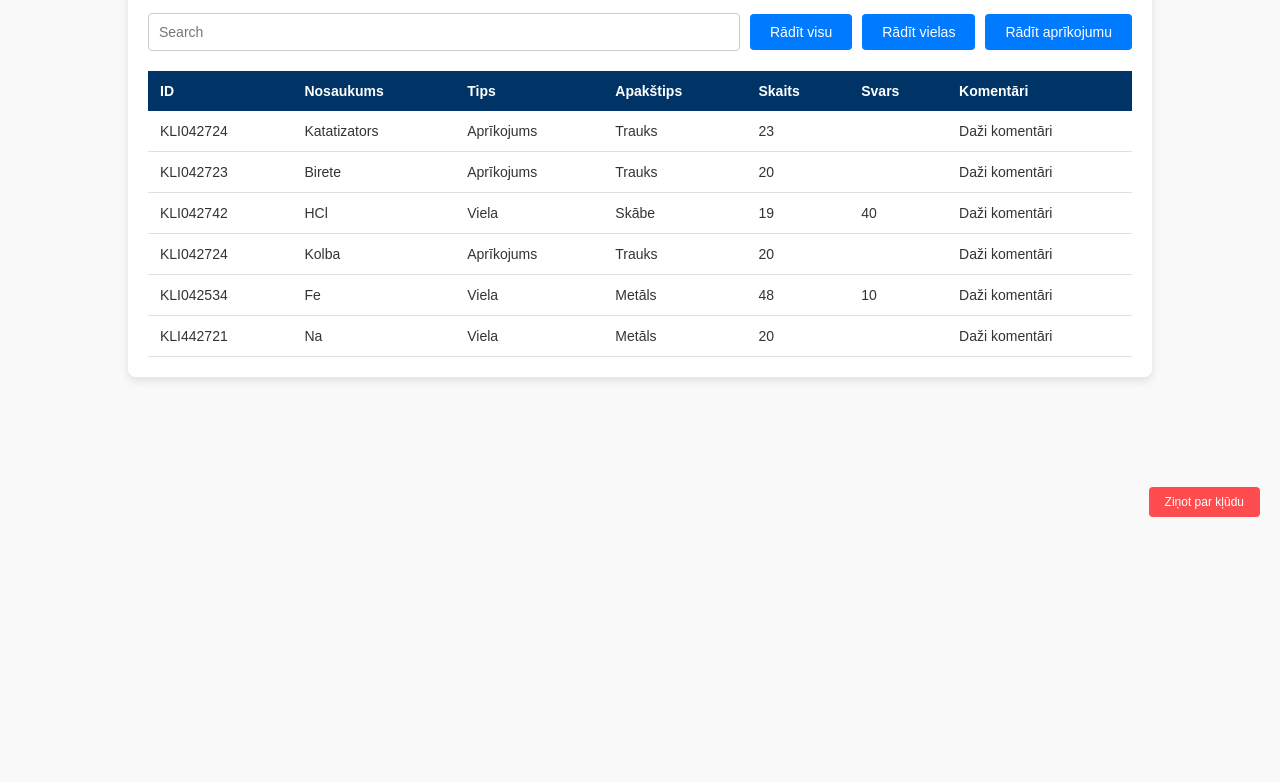
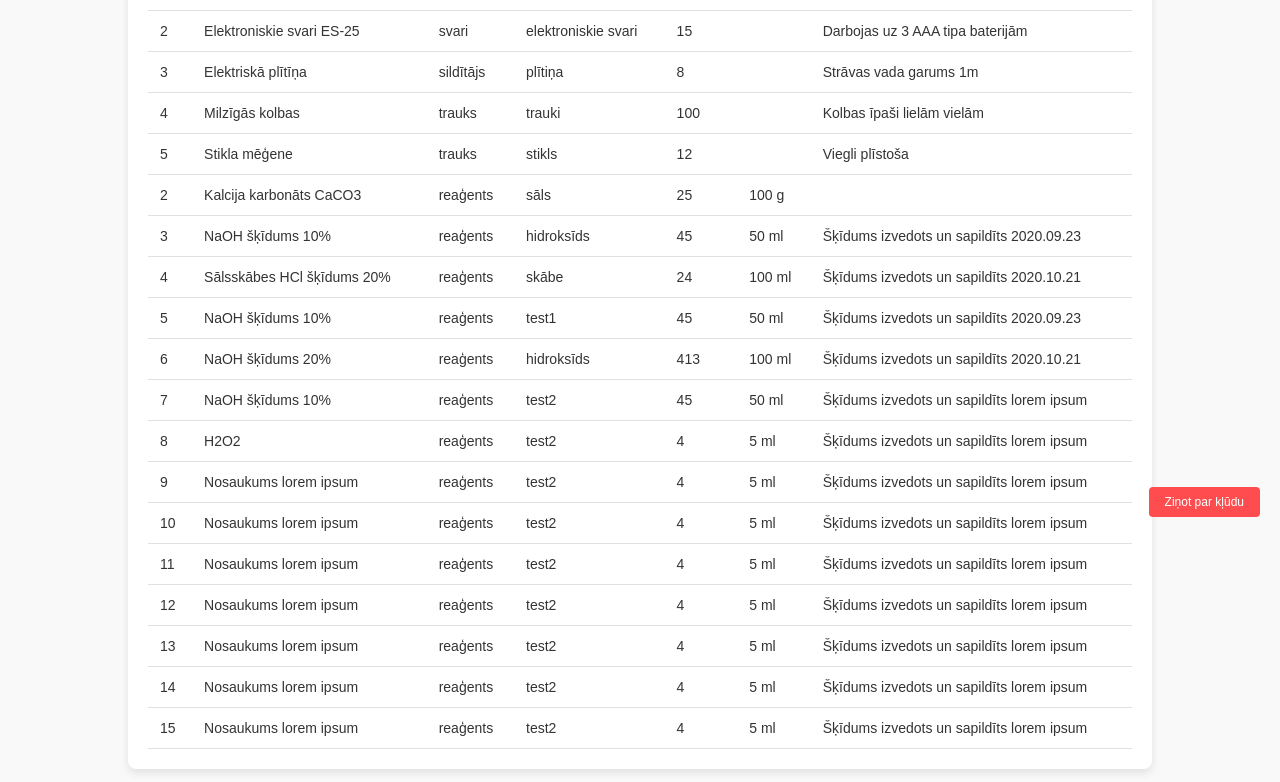
Before and after one commit to MarisJ1978/MD2, a plain HTML site: page data.html in a window 1280 px wide. Shown: the part 263-1045 px from the top of the page. Before the commit the page ends 800 px from the top, so only its background shows below. Drawn offline with Linux system fonts and the light colour scheme.

Commit message:
Add files via upload

```diff
--- a/data.html
+++ b/data.html
@@ -6,17 +6,17 @@
     <title>Publiskā datubāze</title>
     <link rel="stylesheet" href="styles.css">
 </head>
-<body>
+<body onload="showAll()">
     <div class="container">
         <a href="index.html" class="back-link">← Atpakaļ uz sākumlapu</a>
         <h1>Publiskā datubāze</h1>
         <p>Šajā datubāzē Tu vari apskatīt pieejamās vielas un aprīkojumu</p>
 
         <div class="search-filter">
-            <input type="text" placeholder="Search">
-            <button class="filter-btn">Rādīt visu</button>
-            <button class="filter-btn">Rādīt vielas</button>
-            <button class="filter-btn">Rādīt aprīkojumu</button>
+            <input type="text" placeholder="Search" id="searchInput">
+            <button class="filter-btn" onclick="loadAllData()">Rādīt visu</button>
+            <button class="filter-btn" onclick="loadVielasData()">Rādīt vielas</button>
+            <button class="filter-btn" onclick="loadInventarsData()">Rādīt aprīkojumu</button>
         </div>
 
         <table>
@@ -31,65 +31,69 @@
                     <th>Komentāri</th>
                 </tr>
             </thead>
-            <tbody>
-                <tr>
-                    <td>KLI042724</td>
-                    <td>Katatizators</td>
-                    <td>Aprīkojums</td>
-                    <td>Trauks</td>
-                    <td>23</td>
-                    <td></td>
-                    <td>Daži komentāri</td>
-                </tr>
-                <tr>
-                    <td>KLI042723</td>
-                    <td>Birete</td>
-                    <td>Aprīkojums</td>
-                    <td>Trauks</td>
-                    <td>20</td>
-                    <td></td>
-                    <td>Daži komentāri</td>
-                </tr>
-                <tr>
-                    <td>KLI042742</td>
-                    <td>HCl</td>
-                    <td>Viela</td>
-                    <td>Skābe</td>
-                    <td>19</td>
-                    <td>40</td>
-                    <td>Daži komentāri</td>
-                </tr>
-                <tr>
-                    <td>KLI042724</td>
-                    <td>Kolba</td>
-                    <td>Aprīkojums</td>
-                    <td>Trauks</td>
-                    <td>20</td>
-                    <td></td>
-                    <td>Daži komentāri</td>
-                </tr>
-                <tr>
-                    <td>KLI042534</td>
-                    <td>Fe</td>
-                    <td>Viela</td>
-                    <td>Metāls</td>
-                    <td>48</td>
-                    <td>10</td>
-                    <td>Daži komentāri</td>
-                </tr>
-                <tr>
-                    <td>KLI442721</td>
-                    <td>Na</td>
-                    <td>Viela</td>
-                    <td>Metāls</td>
-                    <td>20</td>
-                    <td></td>
-                    <td>Daži komentāri</td>
-                </tr>
+            <tbody id="tableBody">
+
             </tbody>
         </table>
 
     </div>
 	<button class="error-btn">Ziņot par kļūdu</button>
+
+    <script src="inventars.js"></script>
+    <script src="vielas.js"></script>
+
+    <script>
+		function populateTable(data) {
+            const tableBody = document.getElementById("tableBody");
+            const searchTerm = document.getElementById("searchInput").value.toLowerCase();
+            tableBody.innerHTML = ""; // Clear existing rows
+
+            // Filter data based on search term
+            const filteredData = data.filter(item => {
+                return (
+                    item.nosaukums.toLowerCase().includes(searchTerm) ||
+                    item.tips.toLowerCase().includes(searchTerm) ||
+                    item.apakstips.toLowerCase().includes(searchTerm)
+                );
+            });
+
+            // Populate the table with filtered data
+            filteredData.forEach(item => {
+                const row = document.createElement("tr");
+                row.innerHTML = `
+                    <td>${item.id}</td>
+                    <td>${item.nosaukums}</td>
+                    <td>${item.tips}</td>
+                    <td>${item.apakstips}</td>
+                    <td>${item.skaits}</td>
+                    <td>${item.daudzums || ""} ${item.mervienibas || ""}</td>
+                    <td>${item.komentari}</td>
+                `;
+                tableBody.appendChild(row);
+            });
+        }
+
+	</script>
+	<script>
+        function loadAllData() {
+            populateTable([...inventarsData, ...vielasData]);
+        }
+
+        function loadVielasData() {
+            populateTable(vielasData);
+        }
+
+        function loadInventarsData() {
+            populateTable(inventarsData);
+        }
+
+        function showAll() {
+			populateTable([...inventarsData, ...vielasData]);
+        }
+		document.getElementById("searchInput").addEventListener("input", () => {
+            showAll();
+        });
+    </script>
+
 </body>
 </html>
--- /dev/null
+++ b/inventars.js
@@ -0,0 +1,42 @@
+const inventarsData = [
+    {
+      "apakstips": "mehāniskie svari",
+      "id": 1,
+      "komentari": "",
+      "nosaukums": "Mehāniskie svari QWS",
+      "skaits": 5,
+      "tips": "svari"
+    },
+    {
+      "apakstips": "elektroniskie svari",
+      "id": 2,
+      "komentari": "Darbojas uz 3 AAA tipa baterijām",
+      "nosaukums": "Elektroniskie svari ES-25",
+      "skaits": 15,
+      "tips": "svari"
+    },
+    {
+      "apakstips": "plītiņa",
+      "id": 3,
+      "komentari": "Strāvas vada garums 1m",
+      "nosaukums": "Elektriskā plītīņa",
+      "skaits": 8,
+      "tips": "sildītājs"
+    },
+    {
+      "apakstips": "trauki",
+      "id": 4,
+      "komentari": "Kolbas īpaši lielām vielām",
+      "nosaukums": "Milzīgās kolbas",
+      "skaits": 100,
+      "tips": "trauks"
+    },
+    {
+      "apakstips": "stikls",
+      "id": 5,
+      "komentari": "Viegli plīstoša",
+      "nosaukums": "Stikla mēģene",
+      "skaits": 12,
+      "tips": "trauks"
+    }
+  ];
--- a/style.css
+++ b/style.css
@@ -103,7 +103,7 @@ body {
     border-radius: 4px;
     cursor: pointer;
     font-size: 12px;
-    position: absolute;
+    position: fixed;
     bottom: 20px;
     right: 20px;
 }
--- a/style1.css
+++ b/style1.css
@@ -133,7 +133,7 @@ input[type="password"] {
     border-radius: 4px;
     cursor: pointer;
     font-size: 12px;
-    position: absolute;
+    position: fixed;
     bottom: 20px;
     right: 20px;
 }
--- a/styles.css
+++ b/styles.css
@@ -111,7 +111,7 @@ tbody td {
     border-radius: 4px;
     cursor: pointer;
     font-size: 12px;
-    position: absolute;
+    position: fixed;
     bottom: 20px;
     right: 20px;
 }
--- /dev/null
+++ b/vielas.js
@@ -0,0 +1,142 @@
+const vielasData = [
+    {
+      "apakstips": "sāls",
+      "daudzums": 100,
+      "id": 2,
+      "komentari": "",
+      "mervienibas": "g",
+      "nosaukums": "Kalcija karbonāts CaCO3",
+      "skaits": 25,
+      "tips": "reaģents"
+    },
+    {
+      "apakstips": "hidroksīds",
+      "daudzums": 50,
+      "id": 3,
+      "komentari": "Šķīdums izvedots un sapildīts 2020.09.23",
+      "mervienibas": "ml",
+      "nosaukums": "NaOH šķīdums 10%",
+      "skaits": 45,
+      "tips": "reaģents"
+    },
+    {
+      "apakstips": "skābe",
+      "daudzums": 100,
+      "id": 4,
+      "komentari": "Šķīdums izvedots un sapildīts 2020.10.21",
+      "mervienibas": "ml",
+      "nosaukums": "Sālsskābes HCl šķīdums 20%",
+      "skaits": 24,
+      "tips": "reaģents"
+    },
+    {
+      "apakstips": "test1",
+      "daudzums": 50,
+      "id": 5,
+      "komentari": "Šķīdums izvedots un sapildīts 2020.09.23",
+      "mervienibas": "ml",
+      "nosaukums": "NaOH šķīdums 10%",
+      "skaits": 45,
+      "tips": "reaģents"
+    },
+    {
+      "apakstips": "hidroksīds",
+      "daudzums": 100,
+      "id": 6,
+      "komentari": "Šķīdums izvedots un sapildīts 2020.10.21",
+      "mervienibas": "ml",
+      "nosaukums": "NaOH šķīdums 20%",
+      "skaits": 413,
+      "tips": "reaģents"
+    },
+    {
+      "apakstips": "test2",
+      "daudzums": 50,
+      "id": 7,
+      "komentari": "Šķīdums izvedots un sapildīts lorem ipsum",
+      "mervienibas": "ml",
+      "nosaukums": "NaOH šķīdums 10%",
+      "skaits": 45,
+      "tips": "reaģents"
+    },
+    {
+      "apakstips": "test2",
+      "daudzums": 5,
+      "id": 8,
+      "komentari": "Šķīdums izvedots un sapildīts lorem ipsum",
+      "mervienibas": "ml",
+      "nosaukums": "H2O2",
+      "skaits": 4,
+      "tips": "reaģents"
+    },
+    {
+      "apakstips": "test2",
+      "daudzums": 5,
+      "id": 9,
+      "komentari": "Šķīdums izvedots un sapildīts lorem ipsum",
+      "mervienibas": "ml",
+      "nosaukums": "Nosaukums lorem ipsum",
+      "skaits": 4,
+      "tips": "reaģents"
+    },
+    {
+      "apakstips": "test2",
+      "daudzums": 5,
+      "id": 10,
+      "komentari": "Šķīdums izvedots un sapildīts lorem ipsum",
+      "mervienibas": "ml",
+      "nosaukums": "Nosaukums lorem ipsum",
+      "skaits": 4,
+      "tips": "reaģents"
+    },
+    {
+      "apakstips": "test2",
+      "daudzums": 5,
+      "id": 11,
+      "komentari": "Šķīdums izvedots un sapildīts lorem ipsum",
+      "mervienibas": "ml",
+      "nosaukums": "Nosaukums lorem ipsum",
+      "skaits": 4,
+      "tips": "reaģents"
+    },
+    {
+      "apakstips": "test2",
+      "daudzums": 5,
+      "id": 12,
+      "komentari": "Šķīdums izvedots un sapildīts lorem ipsum",
+      "mervienibas": "ml",
+      "nosaukums": "Nosaukums lorem ipsum",
+      "skaits": 4,
+      "tips": "reaģents"
+    },
+    {
+      "apakstips": "test2",
+      "daudzums": 5,
+      "id": 13,
+      "komentari": "Šķīdums izvedots un sapildīts lorem ipsum",
+      "mervienibas": "ml",
+      "nosaukums": "Nosaukums lorem ipsum",
+      "skaits": 4,
+      "tips": "reaģents"
+    },
+    {
+      "apakstips": "test2",
+      "daudzums": 5,
+      "id": 14,
+      "komentari": "Šķīdums izvedots un sapildīts lorem ipsum",
+      "mervienibas": "ml",
+      "nosaukums": "Nosaukums lorem ipsum",
+      "skaits": 4,
+      "tips": "reaģents"
+    },
+    {
+      "apakstips": "test2",
+      "daudzums": 5,
+      "id": 15,
+      "komentari": "Šķīdums izvedots un sapildīts lorem ipsum",
+      "mervienibas": "ml",
+      "nosaukums": "Nosaukums lorem ipsum",
+      "skaits": 4,
+      "tips": "reaģents"
+    }
+  ];
```
Also changed, not shown: login.html (+8 -14 lines), userdata.js (added, +20 -0 lines).
